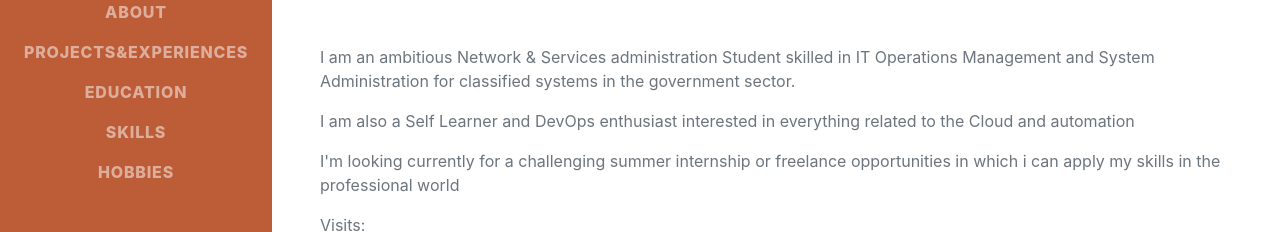
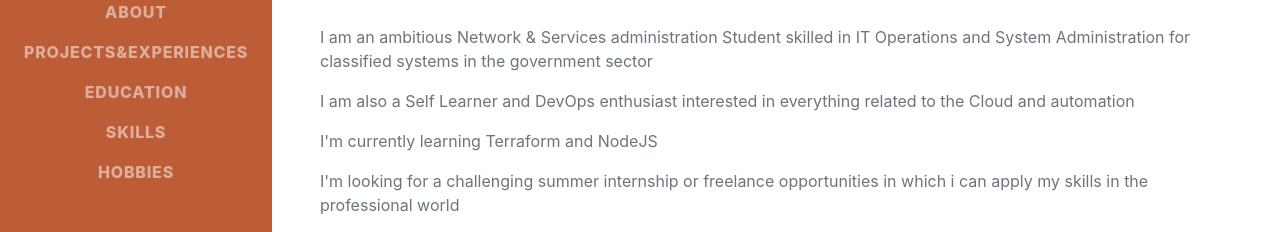
Before and after one commit to jarrraya/portfolio, a plain HTML site: page index.html in a window 1280 px wide. Shown: the part 331-563 px from the top of the page. Drawn offline with nearby package versions, Linux system fonts and the light colour scheme; a script that the page names is missing; a web font is replaced by a local one.

Commit message:
Update index.html

```diff
--- a/index.html
+++ b/index.html
@@ -47,9 +47,10 @@
                         <a href="jarayaahmed@gmail.com">  jarayaahmed@gmail.com</a>
                     </div>
                     <p class="lead mb-5">
-                    <p>I am an ambitious Network & Services administration  Student skilled in IT Operations Management and System Administration for classified systems in the government sector.</p>
+                    <p>I am an ambitious Network & Services administration  Student skilled in IT Operations  and System Administration for classified systems in the government sector</p
                     <P>I am also a Self Learner and DevOps enthusiast interested in everything related to the Cloud and automation</P>
-                    <p>I'm looking currently for a challenging summer internship or freelance opportunities in which i can apply my skills in the professional world </p>
+                    <p>I'm currently learning Terraform  and NodeJS</p>
+                    <p>I'm looking  for a challenging summer internship or freelance opportunities in which i can apply my skills in the professional world </p>
 
 
                     Visits: <span id="visits"></span>
```
